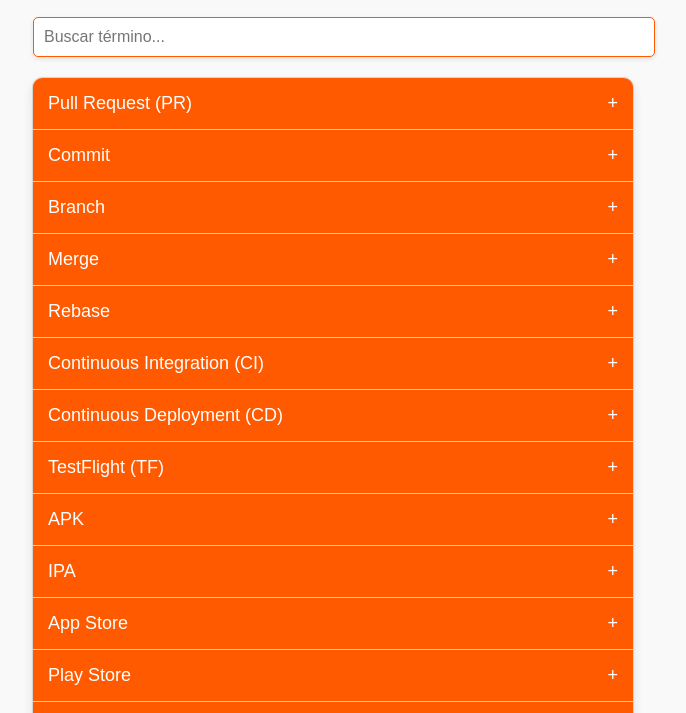
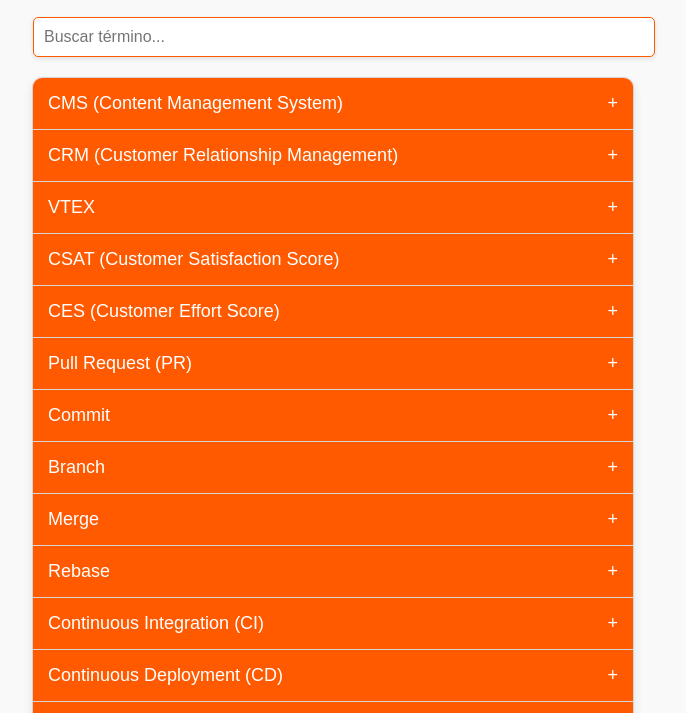
Before and after one commit to felipeosiris/glosario-tecnico, a plain HTML site: page index.html in a window 1280 px wide. Shown: the part 61-774 px from the top of the page, without its empty margins (307-993 px from the left). Drawn offline with Linux system fonts and the light colour scheme.

Commit message:
Update index.html
update encuestas

```diff
--- a/index.html
+++ b/index.html
@@ -105,6 +105,36 @@
     </div>
 
     <div class="glossary" id="glossary">
+        <div class="glossary-item">
+    <button>CMS (Content Management System)</button>
+    <div class="glossary-content">
+        <p>Sistema que permite la creación, gestión, y modificación de contenido digital, generalmente para sitios web, sin necesidad de conocimientos técnicos avanzados.</p>
+    </div>
+</div>
+<div class="glossary-item">
+    <button>CRM (Customer Relationship Management)</button>
+    <div class="glossary-content">
+        <p>Sistema para gestionar las relaciones con los clientes y potenciales clientes. Centraliza la información de los clientes, automatiza procesos de ventas, y mejora la gestión del servicio al cliente.</p>
+    </div>
+</div>
+<div class="glossary-item">
+    <button>VTEX</button>
+    <div class="glossary-content">
+        <p>Plataforma de comercio electrónico que ofrece soluciones completas para tiendas en línea, incluyendo administración de inventario, pagos, y herramientas de marketing.</p>
+    </div>
+</div>
+<div class="glossary-item">
+    <button>CSAT (Customer Satisfaction Score)</button>
+    <div class="glossary-content">
+        <p>Medida que evalúa la satisfacción del cliente con un producto o servicio específico. Se calcula generalmente con una encuesta en la que se pide a los clientes que califiquen su satisfacción en una escala del 1 al 5.</p>
+    </div>
+</div>
+<div class="glossary-item">
+    <button>CES (Customer Effort Score)</button>
+    <div class="glossary-content">
+        <p>Medida que evalúa el esfuerzo que tiene que hacer un cliente para interactuar con una empresa, ya sea para resolver un problema, comprar un producto, o acceder a un servicio.</p>
+    </div>
+</div>
         <div class="glossary-item">
             <button>Pull Request (PR)</button>
             <div class="glossary-content">
```
